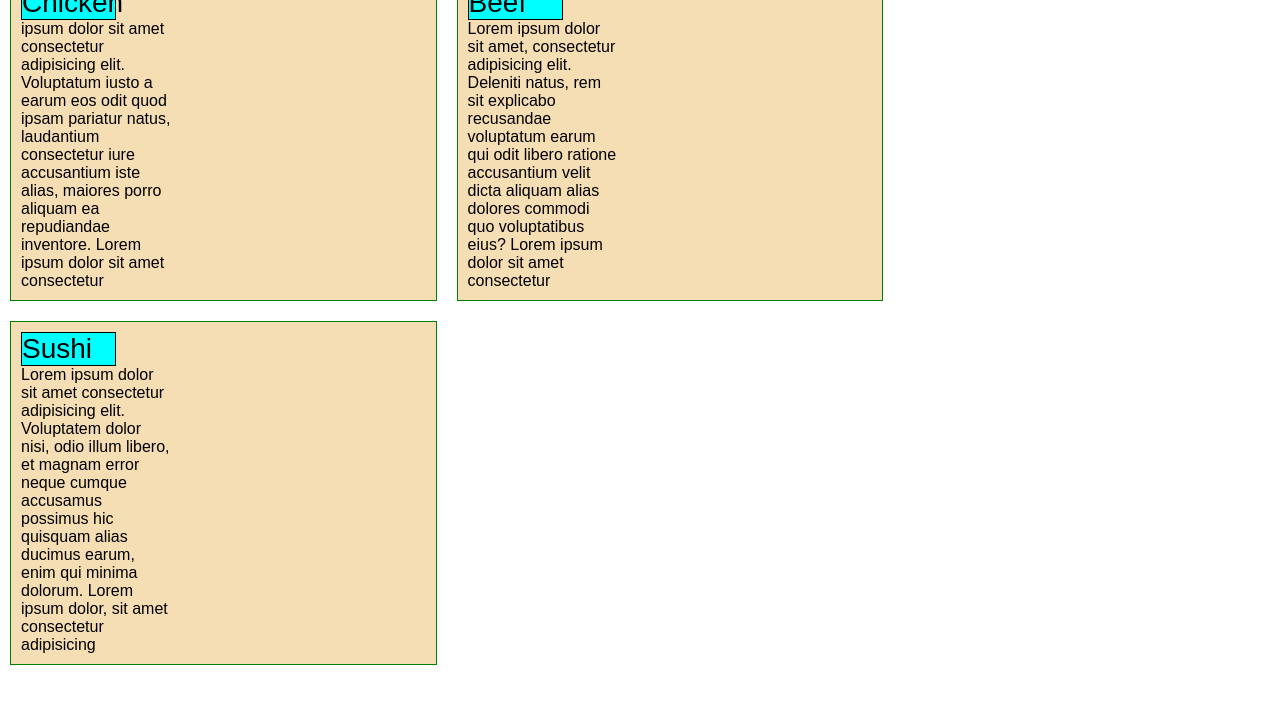
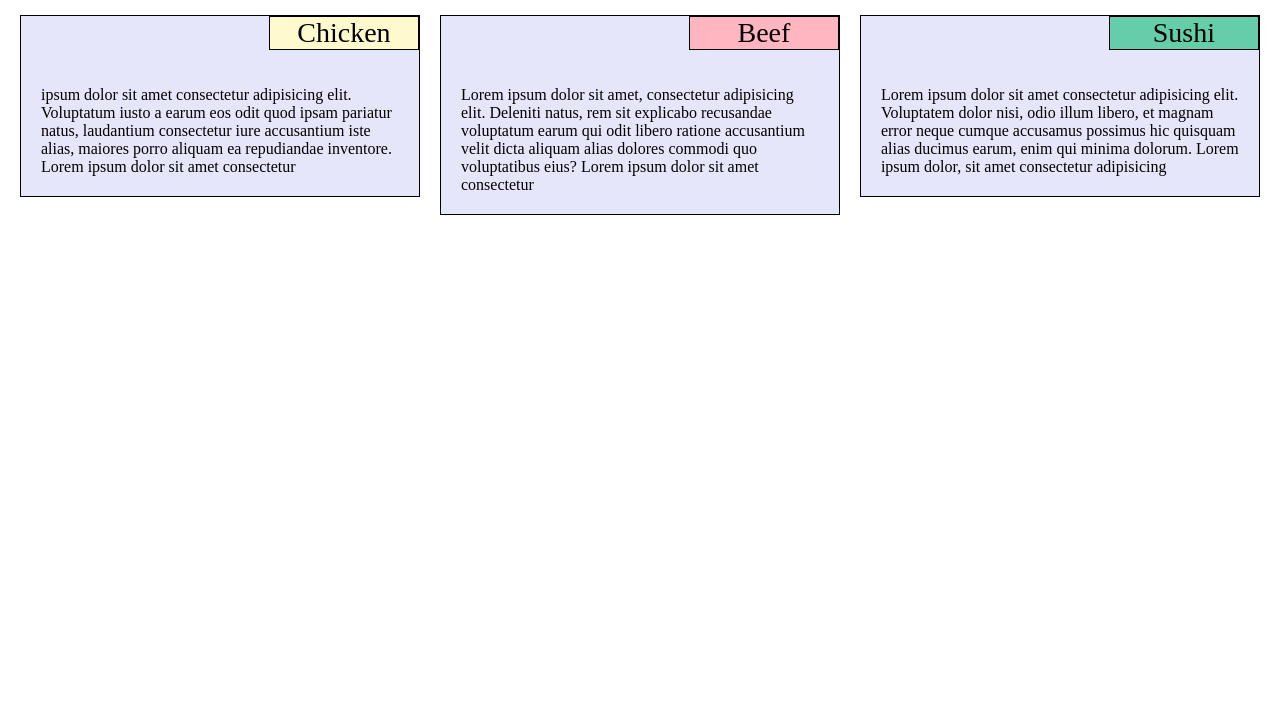
Before and after one commit to juanpape24/courseraHTML, a plain HTML site: page mod2_solution/index.html in a window 1280 px wide. Shown: the part 72-800 px from the top of the page. Drawn offline with Linux system fonts and the light colour scheme.

Commit message:
fix some styles bugs

```diff
--- a/mod2_solution/css/styles.css
+++ b/mod2_solution/css/styles.css
@@ -2,99 +2,70 @@
     box-sizing: border-box;
     margin: 0;
     padding: 0;
-    font-family: Arial, Helvetica, sans-serif;
+    font-family: Papyrus;
+}
+
+body {
+    margin: 10px;
+    margin-left: 10px;
+    margin-right: 10px;
 }
 
 .row {
     width: 100%;
+    margin-top: 20px;
 }
 
-section {
+.content {
     padding: 10px;
     border: 1px solid black;
     overflow: auto;
-    background-color: wheat;
+    background-color: lavender;
     margin: 10px;
+    position: relative;
 }
 
 .title {
-    background-color: #00FFFF;
     border: 1px solid black;
-    left: 0px;
+    right: 0px;
     top: 0px;
-    width: 95px;
+    width: 150px;
     font-size: 175%;
+    position: absolute;
+    text-align: center;
 }
 
-p {
-    width: 150px;
+#Tit1 {
+    background-color: lemonchiffon;
 }
 
-@media (min-width: 1200px) {
-    .col-lg-1,
-    .col-lg-2,
-    .col-lg-3,
-    .col-lg-4,
-    .col-lg-5,
-    .col-lg-6,
-    .col-lg-7,
-    .col-lg-8,
-    .col-lg-9,
-    .col-lg-10,
-    .col-lg-11,
-    .col-lg-12 {
-        float: left;
-        border: 1px solid green;
-    }
-    .col-lg-1 {
-        width: 8.33%;
-    }
-    .col-lg-2 {
-        width: 16.66%;
-    }
-    .col-lg-3 {
-        width: 25%;
-    }
-    .col-lg-4 {
-        width: 33.33%;
-    }
-    .col-lg-5 {
-        width: 41.66%;
-    }
-    .col-lg-6 {
-        width: 50%;
-    }
-    .col-lg-7 {
-        width: 58.33%;
-    }
-    .col-lg-8 {
-        width: 66.66%;
-    }
-    .col-lg-9 {
-        width: 74.99%;
-    }
-    .col-lg-10 {
-        width: 83.33%;
-    }
-    .col-lg-11 {
-        width: 91.66%;
-    }
-    .col-lg-12 {
-        width: 100%;
-    }
+#Tit2 {
+    background-color: lightpink;
+}
+
+#Tit3 {
+    background-color: mediumaquamarine;
+}
+
+.text {
+    padding: 10px;
+    margin-top: 50px;
+}
+
+h1 {
+    text-align: center;
+    margin-top: 20px;
 }
 
 
 /********** Large devices only (Desktop) **********/
 
-
-/*
 @media (min-width: 992px) {
     section {
         width: 33.33%;
         float: left;
     }
-}*/
+}
 
 
 /********** Medium devices only (tablet)**********/
--- a/mod2_solution/index.html
+++ b/mod2_solution/index.html
@@ -13,29 +13,36 @@
 
     <div class="row">
 
-        <section id="section1" class="col-lg-4">
-            <p class="title">Chicken</p>
-            <p>ipsum dolor sit amet consectetur adipisicing elit. Voluptatum iusto a earum eos odit quod ipsam pariatur natus, laudantium consectetur iure accusantium iste alias, maiores porro aliquam ea repudiandae inventore. Lorem ipsum dolor sit amet
+        <section id="section1">
+            <div class="content">
+                <p class="title" id="Tit1">Chicken</p>
+                <p class="text">ipsum dolor sit amet consectetur adipisicing elit. Voluptatum iusto a earum eos odit quod ipsam pariatur natus, laudantium consectetur iure accusantium iste alias, maiores porro aliquam ea repudiandae inventore. Lorem ipsum dolor sit amet
                     consectetur
                 </p>
+            </div>
 
 
         </section>
 
-        <section id="section2" class="col-lg-4">
-            <p class="title">Beef</p>
-            <p>
+        <section id="section2">
+            <div class="content">
+                <p class="title" id="Tit2">Beef</p>
+                <p class="text">
                     Lorem ipsum dolor sit amet, consectetur adipisicing elit. Deleniti natus, rem sit explicabo recusandae voluptatum earum qui odit libero ratione accusantium velit dicta aliquam alias dolores commodi quo voluptatibus eius? Lorem ipsum dolor sit amet consectetur
                 </p>
+            </div>
 
         </section>
 
-        <section id="section3" class="col-lg-4">
-            <p class="title">Sushi</p>
+        <section id="section3">
 
-            <p>Lorem ipsum dolor sit amet consectetur adipisicing elit. Voluptatem dolor nisi, odio illum libero, et magnam error neque cumque accusamus possimus hic quisquam alias ducimus earum, enim qui minima dolorum. Lorem ipsum dolor, sit amet consectetur
+            <div class="content">
+                <p class="title" id="Tit3">Sushi</p>
+
+                <p class="text">Lorem ipsum dolor sit amet consectetur adipisicing elit. Voluptatem dolor nisi, odio illum libero, et magnam error neque cumque accusamus possimus hic quisquam alias ducimus earum, enim qui minima dolorum. Lorem ipsum dolor, sit amet consectetur
                     adipisicing
                 </p>
+            </div>
 
 
         </section>
```
Lines whose indentation alone changed are shown as unchanged.
